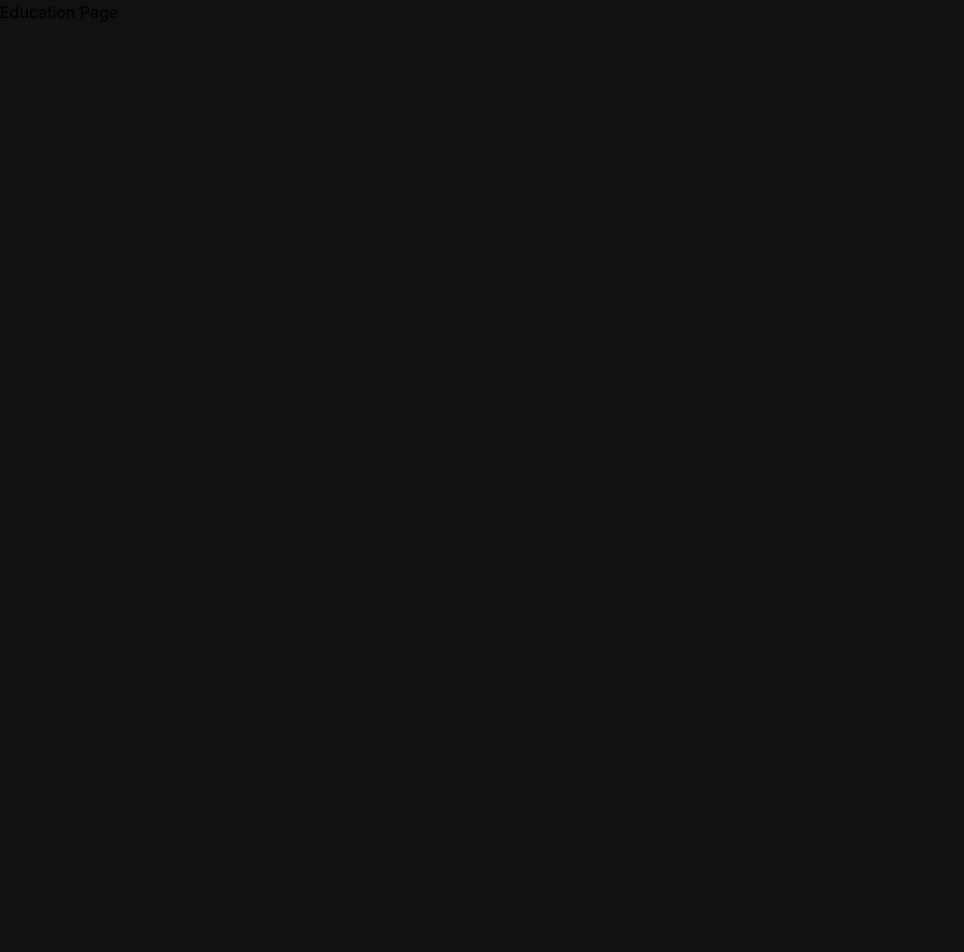
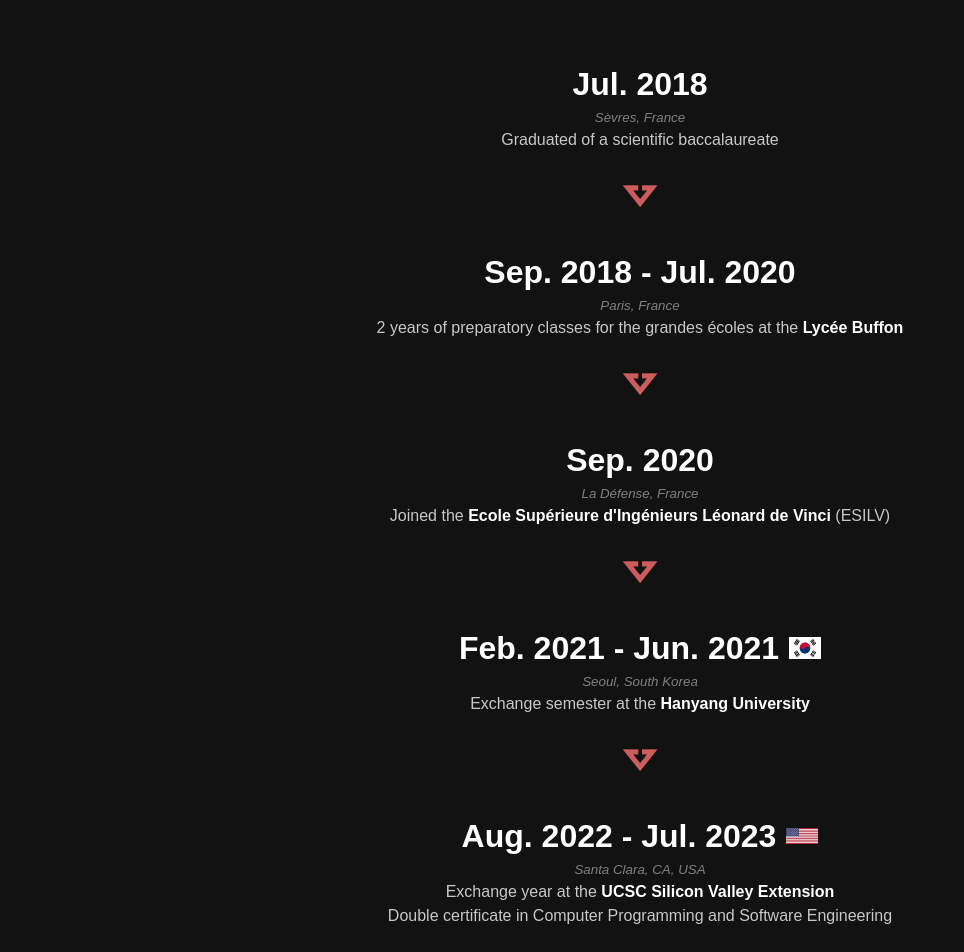
Before and after one commit to afigard/afigard.github.io, a Next.js app: page /education in a window 1280 px wide. Shown: the top 952 px of the page, without its empty margins (0-964 px from the left). Before the commit the page ends 800 px from the top, so only its background shows below. Built offline with nearby package versions, Linux system fonts and the light colour scheme.

Commit message:
:sparkles: Simple terminal & Education page

```diff
--- a/app/education/page.tsx
+++ b/app/education/page.tsx
@@ -1,9 +1,113 @@
 import { Metadata } from "next";
+import Link from "next/link";
+import Image from "next/image";
+import styles from "../ui/page.module.css";
 
 export const metadata: Metadata = {
   title: "Education",
 };
 
 export default function Page() {
-  return <p>Education Page</p>;
+  return (
+    <div className={styles.container}>
+      <main className={styles.mainEducation}>
+        <h1>Jul. 2018</h1>
+        <p className={styles.location}>Sèvres, France</p>
+        <p>Graduated of a scientific baccalaureate</p>
+        <br />
+        <p className={styles.arrow}>&#129175;</p>
+        <h1>Sep. 2018 - Jul. 2020</h1>
+        <p className={styles.location}>Paris, France</p>
+        <div className={styles.horizontalContentDiv}>
+          <p>
+            2 years of preparatory classes for the grandes écoles at the&nbsp;
+          </p>
+          <Link
+            className={styles.link}
+            href="https://www.lycee-buffon.fr/"
+            target="_blank"
+            rel="noopener noreferrer"
+          >
+            Lycée Buffon
+          </Link>
+        </div>
+        <br />
+        <br />
+        <p className={styles.arrow}>&#129175;</p>
+        <h1>Sep. 2020</h1>
+        <p className={styles.location}>La Défense, France</p>
+        <div className={styles.horizontalContentDiv}>
+          <p>Joined the&nbsp;</p>
+          <Link
+            className={styles.link}
+            href="https://www.esilv.fr/"
+            target="_blank"
+            rel="noopener noreferrer"
+          >
+            Ecole Supérieure d&apos;Ingénieurs Léonard de Vinci
+          </Link>
+          <p>&nbsp;(ESILV)</p>
+        </div>
+        <br />
+        <br />
+        <p className={styles.arrow}>&#129175;</p>
+        <div className={styles.horizontalContentDiv}>
+          <h1 style={{ margin: "0 10px 0 0" }}>Feb. 2021 - Jun. 2021</h1>
+          <Image
+            className={``}
+            src="/south-korea-emoji.png"
+            width={32}
+            height={32}
+            alt=""
+          />
+        </div>
+        <p className={styles.location}>Seoul, South Korea</p>
+        <div className={styles.horizontalContentDiv}>
+          <p>Exchange semester at the&nbsp;</p>
+          <Link
+            className={styles.link}
+            href="https://www.hanyang.ac.kr/web/eng/home"
+            target="_blank"
+            rel="noopener noreferrer"
+          >
+            Hanyang University
+          </Link>
+        </div>
+        <br />
+        <br />
+        <p className={styles.arrow}>&#129175;</p>
+        <div className={styles.horizontalContentDiv}>
+          <h1 style={{ margin: "0 10px 0 0" }}>Aug. 2022 - Jul. 2023</h1>
+          <Image
+            className={``}
+            src="/usa-emoji.png"
+            width={32}
+            height={32}
+            alt=""
+          />
+        </div>
+        <p className={styles.location}>Santa Clara, CA, USA</p>
+        <div className={styles.horizontalContentDiv}>
+          <p>Exchange year at the&nbsp;</p>
+          <Link
+            className={styles.link}
+            href="https://www.ucsc-extension.edu/"
+            target="_blank"
+            rel="noopener noreferrer"
+          >
+            UCSC Silicon Valley Extension
+          </Link>
+        </div>
+        <p>
+          Double certificate in Computer Programming and Software Engineering
+        </p>
+        <br />
+        <p className={styles.arrow}>&#129175;</p>
+        <h1>Apr. 2024</h1>
+        <p className={styles.location}>La Défense, France</p>
+        <p>Graduated from the ESILV of a master&apos;s degree in engineering</p>
+        <p>Data & AI major</p>
+      </main>
+    </div>
+  );
 }
--- a/app/page.tsx
+++ b/app/page.tsx
@@ -13,7 +13,7 @@
           <li>
             <Link href="mailto:adrien.figard@gmail.com">
               <Image
-                className="dark:invert"
+                className={styles.emailLogo}
                 src="/email-logo.svg"
                 width={30}
                 height={30}
@@ -28,7 +28,7 @@
               rel="noopener noreferrer"
             >
               <Image
-                className="dark:invert"
+                className={styles.maltLogo}
                 src="/malt-logo.svg"
                 width={30}
                 height={30}
@@ -43,7 +43,7 @@
               rel="noopener noreferrer"
             >
               <Image
-                className="dark:invert"
+                className={styles.linkedinLogo}
                 src="/linkedin-logo.svg"
                 width={30}
                 height={30}
@@ -58,7 +58,7 @@
               rel="noopener noreferrer"
             >
               <Image
-                className="dark:invert"
+                className={styles.githubLogo}
                 src="/github-logo.svg"
                 width={30}
                 height={30}
--- a/app/ui/global.css
+++ b/app/ui/global.css
@@ -23,14 +23,12 @@
   display: flex;
   justify-content: center;
   align-items: center;
-  z-index: 0;
   flex-direction: column;
 }
 
 .mockup {
   display: inline-block;
   position: relative;
-  z-index: 3;
   text-align: center;
   font-size: 0;
   perspective: 2400px;
@@ -55,11 +53,11 @@
 }
 
 .mockup .part.top img:first-of-type {
-  filter: brightness(0.85)
+  filter: brightness(0.85);
 }
 
 .mockup .part.bottom img:last-of-type {
-  filter: brightness(0.5)
+  filter: brightness(0.5);
 }
 
 .mockup .part {
@@ -77,7 +75,6 @@
 .mockup .part .top {
   transform-origin: 50% 0;
   transform: translate3d(0, 0, -11px) rotateX(90deg);
-
 }
 
 .mockup img {
@@ -101,3 +98,14 @@
   transform-origin: 50% 0;
   transform: translate3d(0, 0, 0) rotateX(90deg);
 }
+
+.message {
+  position: absolute;
+  top: 50px;
+  left: 50px;
+  color: #66FF66;
+  font-size: 2em;
+  font-weight: bold;
+  opacity: 0;
+  text-align: left;
+}
--- a/app/ui/page.module.css
+++ b/app/ui/page.module.css
@@ -10,6 +10,45 @@
     padding: 40px 0;
 }
 
+.mainEducation {
+    padding: 40px 0;
+    text-align: center;
+}
+
+.mainEducation h1 {
+    color: white;
+    font-size: 2em;
+    font-weight: 800;
+}
+
+.mainEducation .link {
+    font-weight: 700;
+    color: white;
+    text-decoration: none;
+}
+
+.mainEducation .link:hover {
+    color: cornflowerblue;
+    text-decoration: underline;
+}
+
+.mainEducation .arrow {
+    color: indianred;
+    font-size: 3em;
+}
+
+.mainEducation .location {
+    color: gray;
+    font-style: italic;
+    font-size: smaller;
+}
+
+.mainEducation .horizontalContentDiv {
+    display: inline-flex;
+    align-items: center;
+    justify-content: center;
+}
+
 .contact {
     list-style-type: none;
     padding: 0;
@@ -18,6 +57,29 @@
 .contact li {
     display: inline-block;
     margin: 10px 10px 0px;
+}
+
+.emailLogo,
+.maltLogo,
+.linkedinLogo,
+.githubLogo {
+    filter: brightness(0) saturate(100%) invert(1);
+}
+
+.emailLogo:hover {
+    filter: brightness(0) saturate(100%) invert(67%) sepia(99%) saturate(1063%) hue-rotate(359deg) brightness(103%) contrast(97%);
+}
+
+.maltLogo:hover {
+    filter: brightness(0) saturate(100%) invert(67%) sepia(70%) saturate(4157%) hue-rotate(323deg) brightness(108%) contrast(114%);
+}
+
+.linkedinLogo:hover {
+    filter: brightness(0) saturate(100%) invert(26%) sepia(73%) saturate(2285%) hue-rotate(180deg) brightness(95%) contrast(101%);
+}
+
+.githubLogo:hover {
+    filter: brightness(0) saturate(100%) invert(52%) sepia(89%) saturate(406%) hue-rotate(82deg) brightness(95%) contrast(89%);
 }
 
 .footer {
```
Also changed, not shown: app/lib/macBookAnimation.js, public/south-korea-emoji.png (added), public/usa-emoji.png (added).
